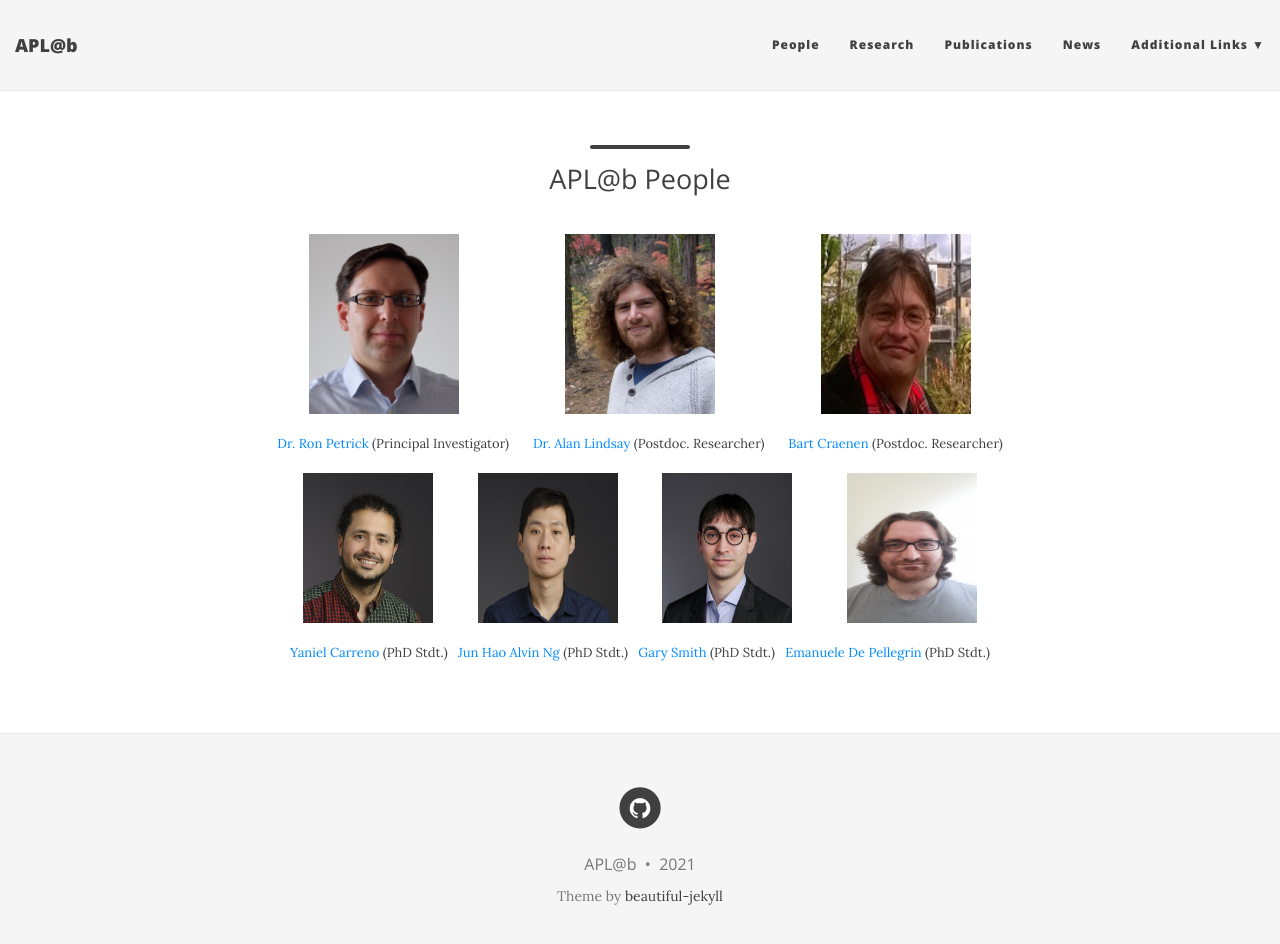
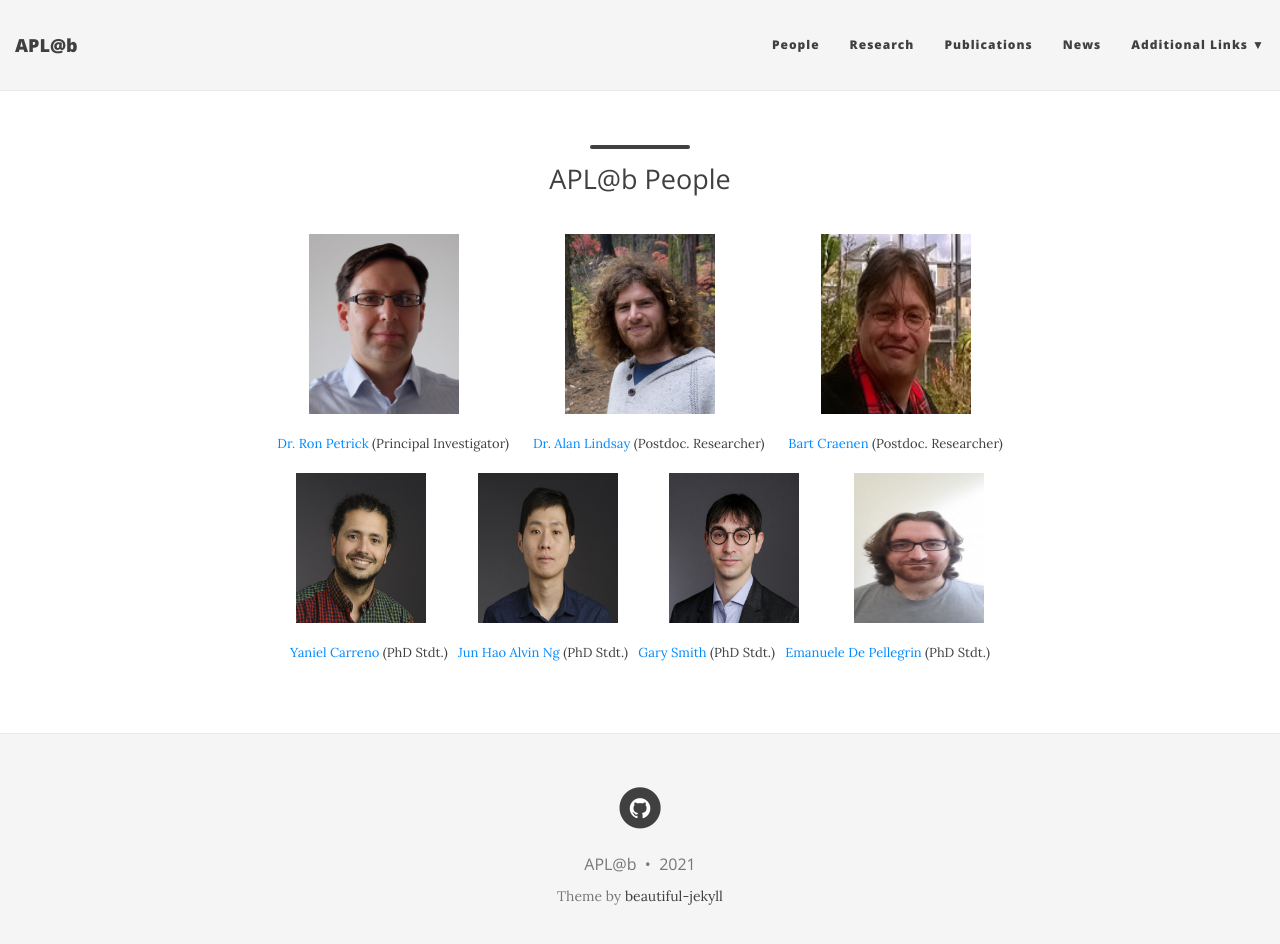
Before and after one commit to aplab2020/aplab2020.github.io, a Jekyll site: the page built from people.md, in a window 1280 px wide and 957 px high. Shown: the top 944 px of the window. Built offline with Jekyll 4.4.1, drawn with Linux system fonts in a browser that asks for light colours; nearby versions of some CDN libraries.

Commit message:
Update people.md

```diff
--- a/people.md
+++ b/people.md
@@ -18,7 +18,7 @@
 
 
 
-<p align="center"> <img src="/img/yaniel.jpg" align="center" width="130" height="150">  &nbsp;  &nbsp; &nbsp; &nbsp; &nbsp; &nbsp; <img src="/img/alvin.jpg" align="center" width="140" height="150">  &nbsp;  &nbsp; &nbsp; &nbsp;  &nbsp; &nbsp; <img src="/img/gary.jpg" align="center" width="130" height="150">  &nbsp;&nbsp;  &nbsp; &nbsp; &nbsp;  &nbsp; &nbsp;  &nbsp; <img src="/img/emanuelle.jpeg" align="center" width="130" height="150"></p>
+<p align="center"> <img src="/img/yaniel.jpg" align="center" width="130" height="150">  &nbsp; &nbsp;  &nbsp; &nbsp; &nbsp; &nbsp; &nbsp; <img src="/img/alvin.jpg" align="center" width="140" height="150">  &nbsp; &nbsp;  &nbsp; &nbsp; &nbsp;  &nbsp; &nbsp; <img src="/img/gary.jpg" align="center" width="130" height="150">  &nbsp;&nbsp;  &nbsp; &nbsp; &nbsp;  &nbsp; &nbsp;  &nbsp; <img src="/img/emanuelle.jpeg" align="center" width="130" height="150"></p>
 
  <p align="center"> <a href="https://www.edinburgh-robotics.org/students/yaniel-carreno" style="float:">Yaniel Carreno</a> (PhD Stdt.) &nbsp;
  <a href="https://www.edinburgh-robotics.org/students/jun-hao-alvin-ng" style="float: ;">Jun Hao Alvin Ng</a> (PhD Stdt.)  &nbsp;
```
